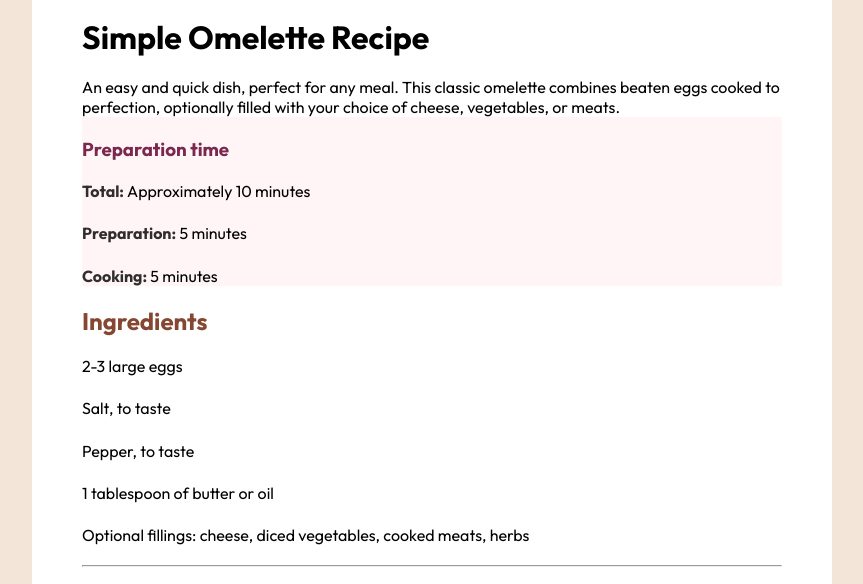
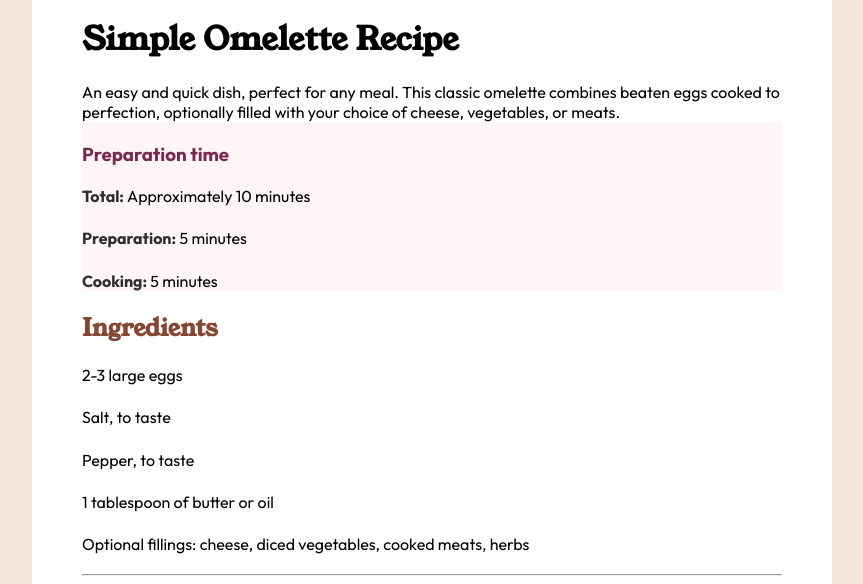
Before and after one commit to botnishant/gitwala-project, a plain HTML site: page index.html in a window 1280 px wide. Shown: the part 157-741 px from the top of the page, without its empty margins (208-1071 px from the left). Drawn offline with Linux system fonts and the light colour scheme.

Commit message:
font family lag gye

```diff
--- a/style.css
+++ b/style.css
@@ -1,3 +1,9 @@
+@font-face {
+    font-family: myFont;
+    src: url(YoungSerif-Regular.ttf);
+}
+
+
 *{
     margin: 0;
     padding: 0;
@@ -16,6 +22,7 @@ ul {
     border-radius:  20px;
     background-color: white;
     font-family: "Outfit", sans-serif;
+    font-weight: 400;
 }
 .image1{
     width: 100%;
@@ -43,8 +50,12 @@ body{
 .space{
     width: 50%;
 }
+h1{
+    font-family: myFont;
+}
 h2{
-    color: hsl(14, 45%, 36%)
+    color: hsl(14, 45%, 36%);
+    font-family: myFont;
 }
 h3{
     color: hsl(332, 51%, 32%);
```
Also changed, not shown: Outfit-VariableFont_wght.ttf (added), YoungSerif-Regular.ttf (added).
